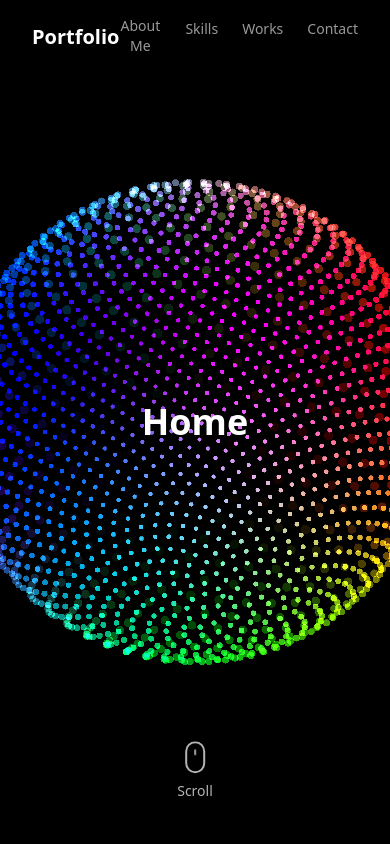
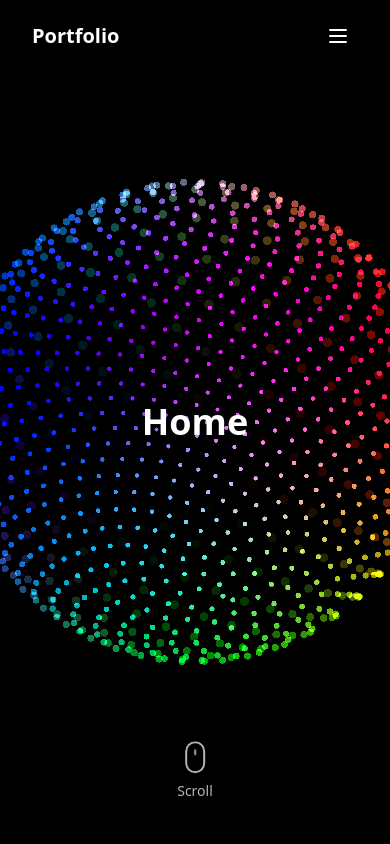
Before and after one commit to izoizo2000/portfolio-site, a Next.js app: page / in a window 390 px wide. Shown: the top 844 px of the page. Built offline with nearby package versions, Linux system fonts and the light colour scheme.

Commit message:
feat: 背景とヘッダーの基盤完成

```diff
--- a/src/app/globals.css
+++ b/src/app/globals.css
@@ -11,6 +11,11 @@ body {
   display: none;
 }
 
+html, body {
+  scrollbar-width: none; /* Firefox用 */
+  height: 100%;
+}
+
 html {
-  scrollbar-width: none; /* Firefox用 */
+  scroll-snap-type: y mandatory;
 }
--- a/src/app/page.tsx
+++ b/src/app/page.tsx
@@ -8,6 +8,11 @@ import { useActiveSection } from "@/hooks/useActiveSection";
 // Three.jsはサーバサイドで動かないのでクライアントのみで読み込む
 const ThreeCanvas = dynamic(() => import("../components/three/Canvas"), {
   ssr: false,
+  loading: () => (
+    <div className="w-full h-full flex items-center justify-center">
+      <div className="w-8 h-8 border-2 border-white/30 border-t-white rounded-full animate-spin" />
+    </div>
+  ),
 });
 
 export default function Home() {
@@ -17,6 +22,7 @@ export default function Home() {
 
   // スクロール検知
   const [isScrolled, setIsScrolled] = useState(false);
+  const [isMenuOpen, setIsMenuOpen] = useState(false);
 
   useEffect(() => {
     const handleScroll = () => {
@@ -34,9 +40,11 @@ export default function Home() {
     <>
       {/* ヘッダー */}
       <header className="fixed top-0 left-0 right-0 z-50 px-8 py-4">
-        <nav className="flex justify-between items-center max-w-6xl mx-auto">
+        <nav className="flex justify-between items-center mx-auto">
           <span className="text-xl font-bold text-white">Portfolio</span>
-          <ul className="flex gap-6">
+
+          {/* デスクトップナビ */}
+          <ul className="hidden md:flex gap-6">
             {SECTIONS.filter(s => s.id !== 'hero').map(({ id, title }) => (
               <li key={id}>
                 <button
@@ -52,7 +60,43 @@ export default function Home() {
               </li>
             ))}
           </ul>
+
+          {/* ハンバーガーボタン */}
+          <button
+            className="md:hidden text-white p-2"
+            onClick={() => setIsMenuOpen(!isMenuOpen)}
+          >
+            <svg className="w-6 h-6" fill="none" stroke="currentColor" viewBox="0 0 24 24">
+              {isMenuOpen ? (
+                <path strokeLinecap="round" strokeLinejoin="round" strokeWidth={2} d="M6 18L18 6M6 6l12 12" />
+              ) : (
+                <path strokeLinecap="round" strokeLinejoin="round" strokeWidth={2} d="M4 6h16M4 12h16M4 18h16" />
+              )}
+            </svg>
+          </button>
         </nav>
+
+        {/* モバイルメニュー */}
+        {isMenuOpen && (
+          <div className="md:hidden mt-4 bg-black/90 backdrop-blur-sm rounded-lg p-4">
+            <ul className="flex flex-col gap-4">
+              {SECTIONS.filter(s => s.id !== 'hero').map(({ id, title }) => (
+                <li key={id}>
+                  <button
+                    onClick={() => scrollToSection(id)}
+                    className={`text-sm transition-colors w-full text-left ${
+                      activeSection === id
+                      ? 'text-white'
+                      : 'text-white/60'
+                    }`}
+                  >
+                    {title}
+                  </button>
+                </li>
+              ))}
+            </ul>
+          </div>
+        )}
       </header>
 
       {/* パーティクル背景 */}
@@ -61,11 +105,17 @@ export default function Home() {
       </div>
       {/* スクロールコンテンツ */}
       <main>
-        {SECTIONS.map(({ id, title }, index) => (
+        {SECTIONS.map(({ id, title }, index) => {
+          const isWorks = id === 'works';
+          return (
             <section
               key={id}
               id={id}
-          className="min-h-screen flex items-center justify-center"
+              className={`flex items-center justify-center relative ${
+                isWorks
+                  ? 'min-h-screen snap-start'
+                  : 'h-screen snap-start snap-always'
+              }`}
             >
               <h1 className="text-4xl font-bold text-white">{title}</h1>
 
@@ -79,7 +129,8 @@ export default function Home() {
                 </div>
               )}
             </section>
-        ))}
+          );
+        })}
       </main>
     </>
   );
--- a/src/components/three/Particles.tsx
+++ b/src/components/three/Particles.tsx
@@ -23,14 +23,18 @@ export default function Particles({ shapeIndex }: ParticlesProps) {
     const targetProgressRef = useRef(1); // 目標値（形状形成時は1）
     const prevShapeIndexRef = useRef(shapeIndex);
 
+    // パーティクル数をデバイスに応じて決定
+    const isMobile = typeof window !== 'undefined' && window.innerWidth <= 768;
+    const particleCount = isMobile ? PARTICLE_CONFIG.count.mobile : PARTICLE_CONFIG.count.desktop;
+
     // 散乱状態の位置
     const scatteredPositions = useMemo(() => {
-        return generateScatteredPoints(PARTICLE_CONFIG.count, SHAPE_CONFIG.scattered.spread);
+        return generateScatteredPoints(particleCount, SHAPE_CONFIG.scattered.spread);
     }, []);
 
     // 全形状の位置を生成
     const targetShapes = useMemo(() => {
-        return SHAPES.map(shape => shape.generate(PARTICLE_CONFIG.count));
+        return SHAPES.map(shape => shape.generate(particleCount));
     }, []);
 
     // シェーダーのuniform
--- a/src/lib/constants/particle.ts
+++ b/src/lib/constants/particle.ts
@@ -1,6 +1,9 @@
 // パーティクル設定
 export const PARTICLE_CONFIG = {
-    count: 2000,           // パーティクル数
+    count: {
+        desktop: 2000,
+        mobile: 1000,          // パーティクル数
+    },
     size: 30.0,            // パーティクルサイズ
     rotationSpeed: {       // 回転速度
         x: 0.05,
```
Lines whose indentation alone changed are shown as unchanged.
